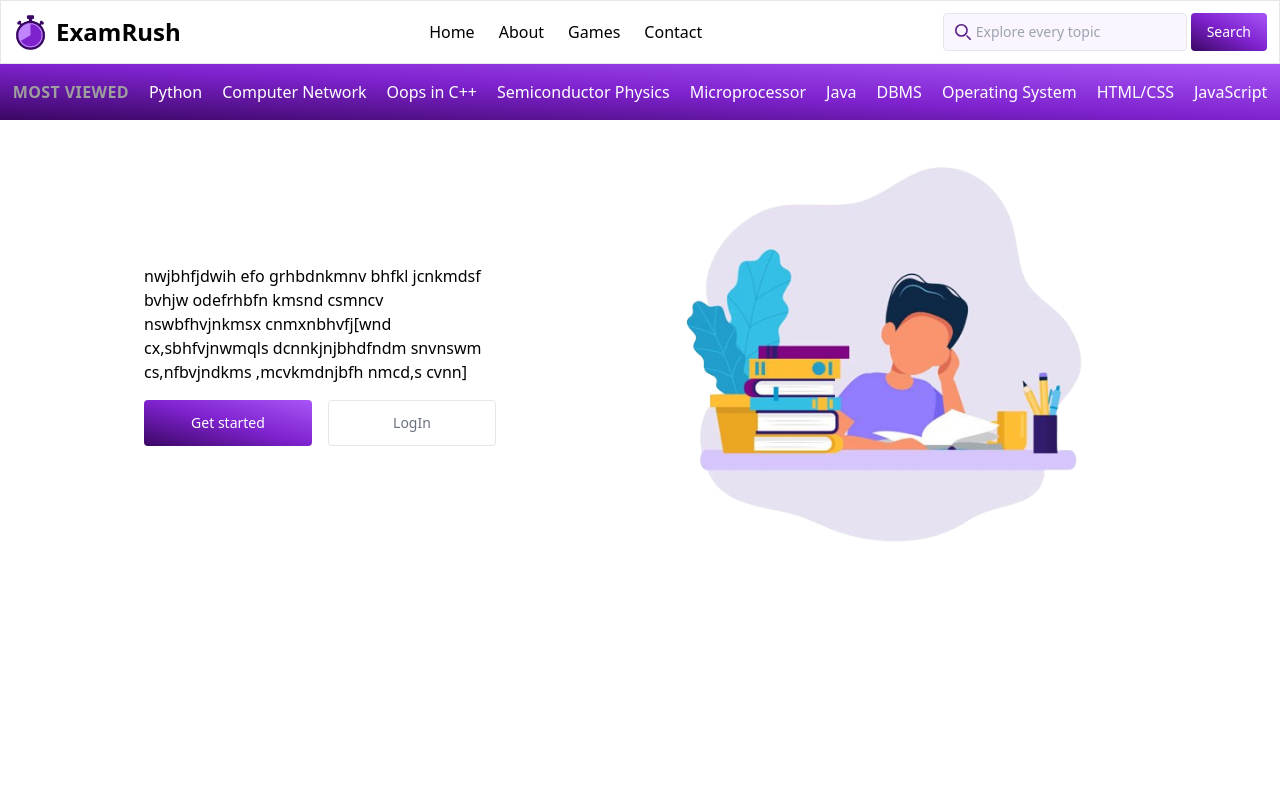
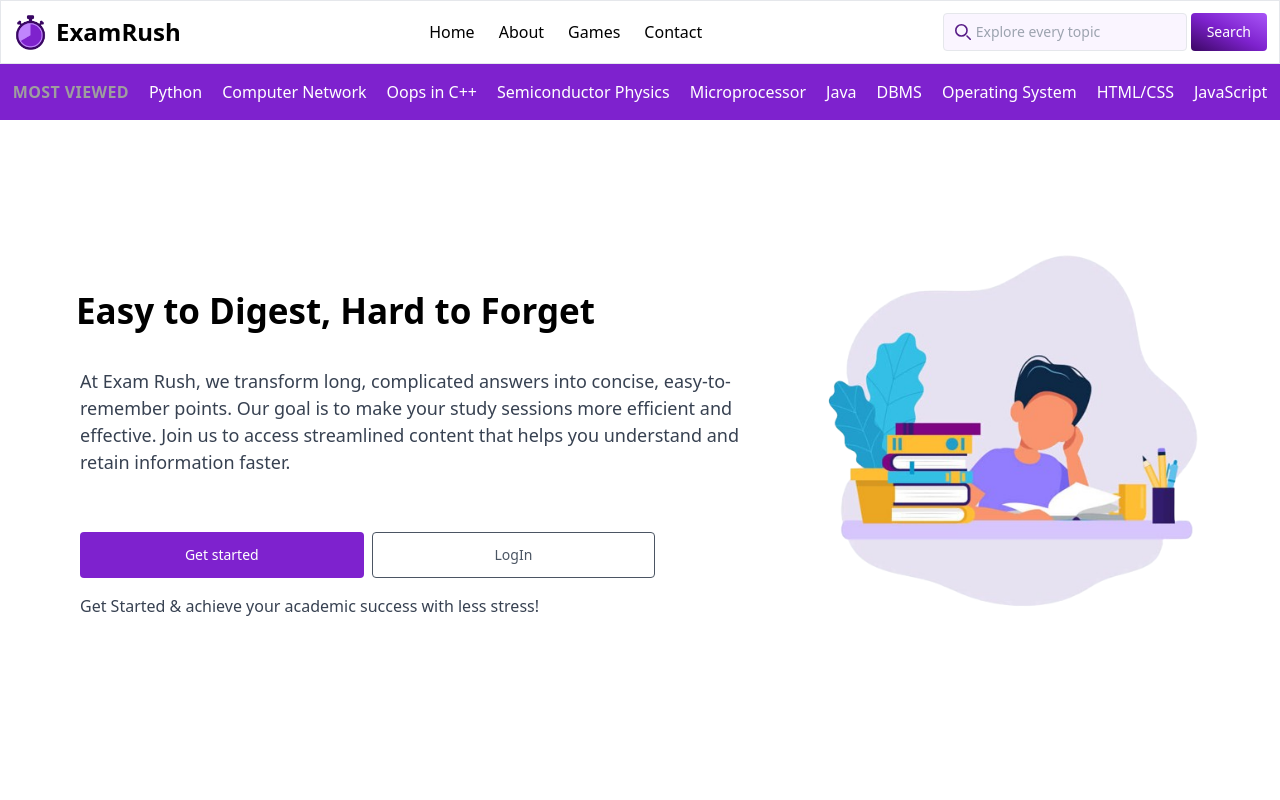
Before and after one commit to mardavsj/exam-rush, a Next.js app: page /HomePage in a window 1280 px wide. Shown: the top 800 px of the page. Built offline with nearby package versions, Linux system fonts and the light colour scheme; grey boxes are pictures that could not be loaded.

Commit message:
keyframe/animation

```diff
--- a/pages/HomePage.js
+++ b/pages/HomePage.js
@@ -1,12 +1,12 @@
 import React from 'react'
-import Work from '../public/bg.png'
+import Link from 'next/link'
 import Image from 'next/image'
-import Link from 'next/link'
+import Logo from '../public/bg.png'
 
 const HomePage = () => {
   return (
     <div className="w-full bg-white h-screen py-16">
-      <div className="bg-gradient-to-tr from-purple-950 via-purple-700 to-purple-500 py-4">
+      <div className="bg-purple-700 py-4">
         <div className="container mx-auto flex flex-wrap justify-between items-center">
         <div className="flex space-x-5 text-white mx-auto font-light">
             <div className="uppercase tracking-wide text-white">
@@ -27,18 +27,34 @@ const HomePage = () => {
           </div>
         </div>
       </div>
-    <div className="container flex flex-wrap justify-between items-center mx-auto">
-      <div className="w-1/2 p-36">
-        nwjbhfjdwih efo grhbdnkmnv bhfkl jcnkmdsf bvhjw odefrhbfn kmsnd csmncv nswbfhvjnkmsx cnmxnbhvfj[wnd cx,sbhfvjnwmqls dcnnkjnjbhdfndm snvnswm cs,nfbvjndkms ,mcvkmdnjbfh nmcd,s cvnn]
-        <div className="flex gap-4 mt-4">
-          <button type="button" className="w-1/2 bg-gradient-to-tr from-purple-950 via-purple-700 to-purple-500 text-white font-medium rounded text-sm px-4 py-3 text-center hover:bg-gradient-to-tl ease-in-out duration-100">Get started</button>
-          <button type="button" className="w-1/2 border text-gray-500 font-medium rounded text-sm px-4 py-3 text-center ease-in-out duration-100">LogIn</button>
+      <section className="pt-32">
+        <div className="container mx-auto px-7 flex">
+          <div className="w-[60%] m-7">
+            <div className="flex flex-col w-full">
+              <div className="font-bold text-[35px] w-full">
+                <div className="h-[70px] overflow-hidden inline-block ml-2">
+                  <div className="w-full animate-flip">
+                    <div className="px-3 mb-4">Study Less, Achieve More</div>
+                    <div className="px-3 mb-4">Easy to Digest, Hard to Forget</div>
+                    <div className="px-3">Quick Points, Clear Understanding</div>
+                  </div>
+                </div>
+              </div>
+            </div>
+            <div className="ml-6">
+            <p className="text-[18px] text-gray-700 font-light py-2">At Exam Rush, we transform long, complicated answers into concise, easy-to-remember points. Our goal is to make your study sessions more efficient and effective. Join us to access streamlined content that helps you understand and retain information faster.</p>
+            <div className="flex mt-12 gap-2 w-[85%]">
+                <button type="button" className="w-1/2 bg-purple-700 text-white hover:bg-[#963be5] rounded text-sm px-4 py-3 text-center">Get started</button>
+              <button type="button" className="w-1/2 border border-gray-600 text-gray-600 hover:bg-gray-50 rounded text-sm px-4 py-3 text-center ease-in-out duration-100">LogIn</button>
+          </div>
+          <p className="text-1xl mt-4 text-gray-700 font-light">Get Started & achieve your academic success with less stress!</p>
+          </div>
+          </div>
+        <div className=" w-[40%] ">
+            <Image src={Logo} alt="logo"/>
+          </div>
         </div>
-      </div>
-      <div className="w-1/2 right-0">
-        <Image src={Work} alt="animated studying man" width="500" height="500" />
-      </div>
-    </div>
+      </section>
     </div>
   )
 }
--- a/styles/globals.css
+++ b/styles/globals.css
@@ -1,3 +1,33 @@
 @tailwind base;
 @tailwind components;
 @tailwind utilities;
+
+@keyframes flip {
+          0% {
+            margin-top: -11rem;
+          }
+          5% {
+            margin-top: -7.5rem;
+          }
+          33% {
+            margin-top: -7.5rem;
+          }
+          38% {
+            margin-top: -3.75rem;
+          }
+          66% {
+            margin-top: -3.75rem;
+          }
+          71% {
+            margin-top: 0rem;
+          }
+          99.99% {
+            margin-top: 0rem;
+          }
+          100% {
+            margin-top: -12rem;
+          }
+        }
+        .animate-flip {
+          animation: flip 12s linear infinite;
+        }
```
